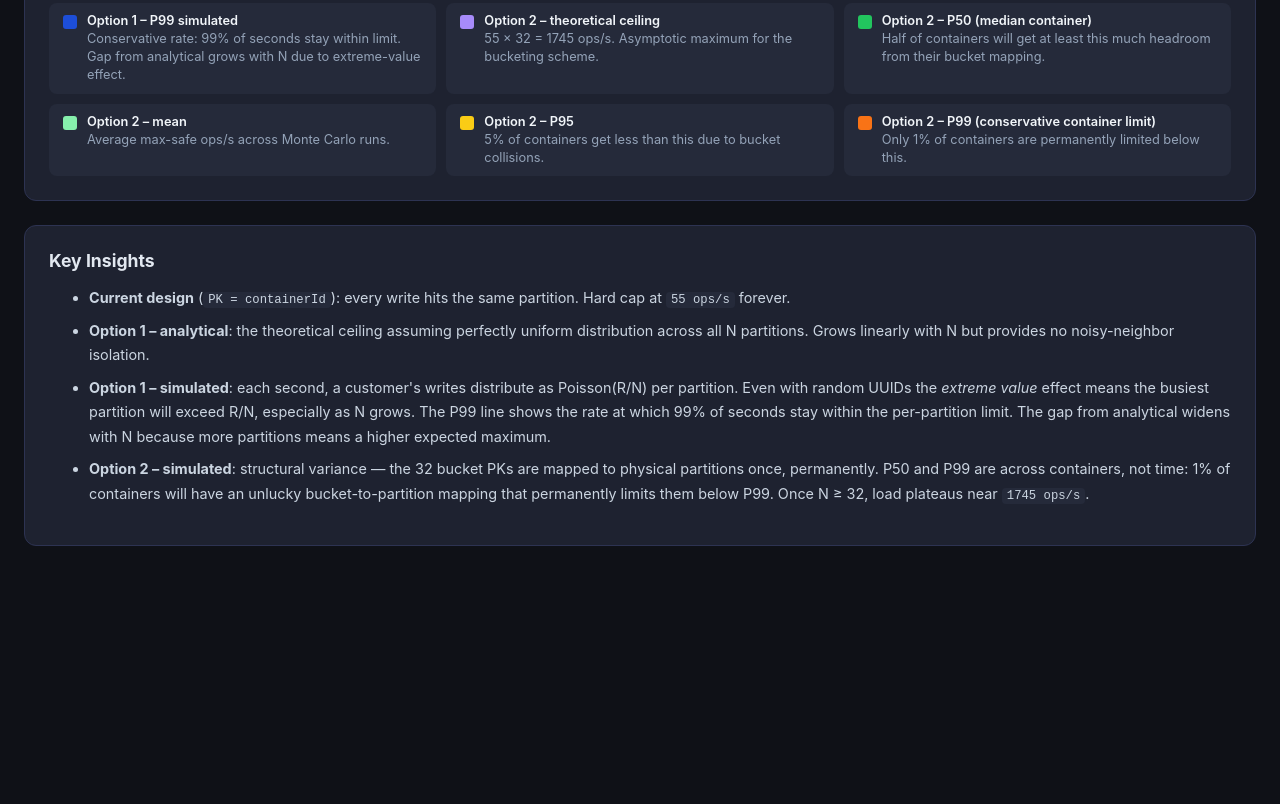
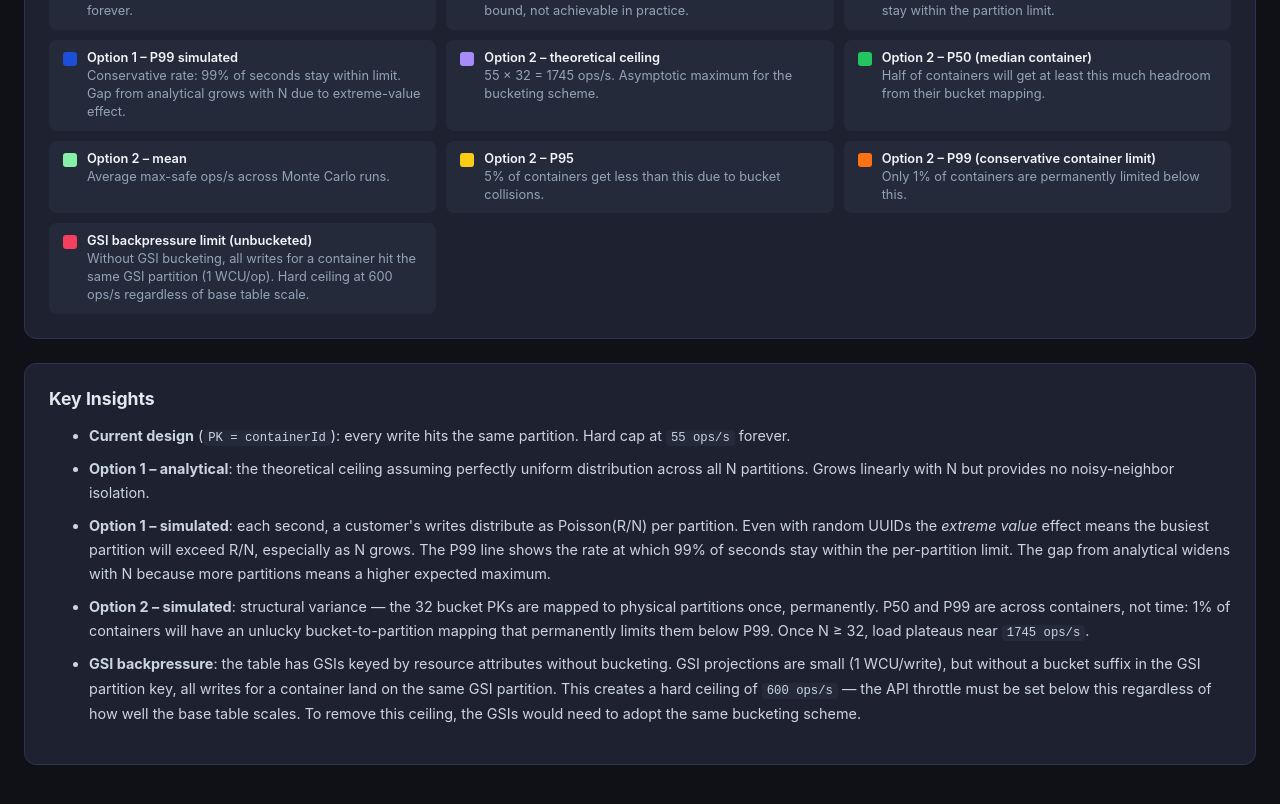
Before and after one commit to Swolebrain/ddb-simulator, a website: page output.html in a window 1280 px wide. Shown: the part 826-1630 px from the top of the page. Before the commit the page ends 1420 px from the top, so only its background shows below. Drawn offline with nearby package versions, Linux system fonts and the light colour scheme.

Commit message:
Add hrz line for gsi backpressure

```diff
--- a/output.html
+++ b/output.html
@@ -77,6 +77,7 @@
   <span class="param">Ops/s limit / partition: <strong>55</strong></span>
   <span class="param">Buckets (option 2): <strong>32</strong></span>
   <span class="param">Option 2 ceiling: <strong>1,745 ops/s</strong></span>
+  <span class="param">GSI backpressure: <strong>600 ops/s</strong></span>
   <span class="param">Runs / point: <strong>20,000</strong></span>
 </div>
 
@@ -113,12 +114,20 @@
       containers will have an unlucky bucket-to-partition mapping that permanently limits them below P99.
       Once N ≥ 32, load plateaus near <code>1745 ops/s</code>.
     </li>
+    <li>
+      <strong>GSI backpressure</strong>: the table has GSIs keyed by resource attributes without
+      bucketing. GSI projections are small (1 WCU/write), but without a bucket suffix in the GSI
+      partition key, all writes for a container land on the same GSI partition.
+      This creates a hard ceiling of <code>600 ops/s</code> — the API throttle must
+      be set below this regardless of how well the base table scales. To remove this ceiling,
+      the GSIs would need to adopt the same bucketing scheme.
+    </li>
   </ul>
 </div>
 
 <script>
 const labels = [4,6,8,12,16,24,32,48,64,96,128,192,256,384,512,768,1024,1536,2048];
-const data = {"currentDesign":[55,55,55,55,55,55,55,55,55,55,55,55,55,55,55,55,55,55,55],"option1Analytical":[218,327,436,655,873,1309,1745,2618,3491,5236,6982,10473,13964,20945,27927,41891,55855,83782,111709],"option1P50":[192,281,367,539,708,1040,1369,2020,2663,3933,5189,7678,10149,15022,19856,29442,38942,57779,76497],"option1P99":[158,234,310,460,608,903,1193,1770,2343,3492,4621,6848,9077,13516,17938,26621,35350,52611,69917],"option2Theoretical":[1745,1745,1745,1745,1745,1745,1745,1745,1745,1745,1745,1745,1745,1745,1745,1745,1745,1745,1745],"option2P50":[159,218,249,349,349,436,582,582,582,873,873,873,873,873,873,1745,1745,1745,1745],"option2Mean":[159,207,248,312,362,438,494,578,642,729,783,849,901,989,1055,1170,1252,1361,1436],"option2P95":[125,159,194,249,291,349,349,436,436,582,582,582,582,873,873,873,873,873,873],"option2P99":[116,145,175,194,249,291,291,349,436,436,436,582,582,582,582,873,873,873,873]};
+const data = {"currentDesign":[55,55,55,55,55,55,55,55,55,55,55,55,55,55,55,55,55,55,55],"option1Analytical":[218,327,436,655,873,1309,1745,2618,3491,5236,6982,10473,13964,20945,27927,41891,55855,83782,111709],"option1P50":[192,281,367,539,708,1040,1369,2020,2663,3933,5189,7678,10149,15022,19856,29442,38942,57779,76497],"option1P99":[158,234,310,460,608,903,1193,1770,2343,3492,4621,6848,9077,13516,17938,26621,35350,52611,69917],"option2Theoretical":[1745,1745,1745,1745,1745,1745,1745,1745,1745,1745,1745,1745,1745,1745,1745,1745,1745,1745,1745],"option2P50":[159,218,249,349,349,436,582,582,582,873,873,873,873,873,873,1745,1745,1745,1745],"option2Mean":[159,207,248,312,362,438,494,578,642,729,783,849,901,989,1055,1170,1252,1361,1436],"option2P95":[125,159,194,249,291,349,349,436,436,582,582,582,582,873,873,873,873,873,873],"option2P99":[116,145,175,194,249,291,291,349,436,436,436,582,582,582,582,873,873,873,873],"gsiBackpressure":[600,600,600,600,600,600,600,600,600,600,600,600,600,600,600,600,600,600,600]};
 
 const COLORS = {
   currentDesign:      '#ef4444',
@@ -130,6 +139,7 @@ const COLORS = {
   option2Mean:        '#86efac',
   option2P95:         '#facc15',
   option2P99:         '#f97316',
+  gsiBackpressure:    '#f43f5e',
 };
 
 const LEGEND = [
@@ -142,6 +152,7 @@ const LEGEND = [
   { key: 'option2Mean',       label: 'Option 2 – mean',                              desc: 'Average max-safe ops/s across Monte Carlo runs.' },
   { key: 'option2P95',        label: 'Option 2 – P95',                              desc: '5% of containers get less than this due to bucket collisions.' },
   { key: 'option2P99',        label: 'Option 2 – P99 (conservative container limit)', desc: 'Only 1% of containers are permanently limited below this.' },
+  { key: 'gsiBackpressure',   label: 'GSI backpressure limit (unbucketed)',            desc: 'Without GSI bucketing, all writes for a container hit the same GSI partition (1 WCU/op). Hard ceiling at 600 ops/s regardless of base table scale.' },
 ];
 
 const chartDatasets = [
@@ -154,6 +165,7 @@ const chartDatasets = [
   { label: 'Option 2 – mean',            data: data.option2Mean,        borderColor: COLORS.option2Mean,       borderWidth: 1.5, borderDash: [3,2], pointRadius: 2, tension: 0.3, fill: false },
   { label: 'Option 2 – P95',             data: data.option2P95,         borderColor: COLORS.option2P95,        borderWidth: 1.5, pointRadius: 2,    tension: 0.3, fill: false },
   { label: 'Option 2 – P99',             data: data.option2P99,         borderColor: COLORS.option2P99,        borderWidth: 2,   pointRadius: 3,    tension: 0.3, fill: false },
+  { label: 'GSI backpressure (unbucketed)', data: data.gsiBackpressure, borderColor: COLORS.gsiBackpressure,   borderWidth: 2.5, borderDash: [8,4], pointRadius: 0, tension: 0,   fill: false },
 ];
 
 const ctx = document.getElementById('chart').getContext('2d');
```
Also changed, not shown: simulation.ts (+18 -1 lines).
